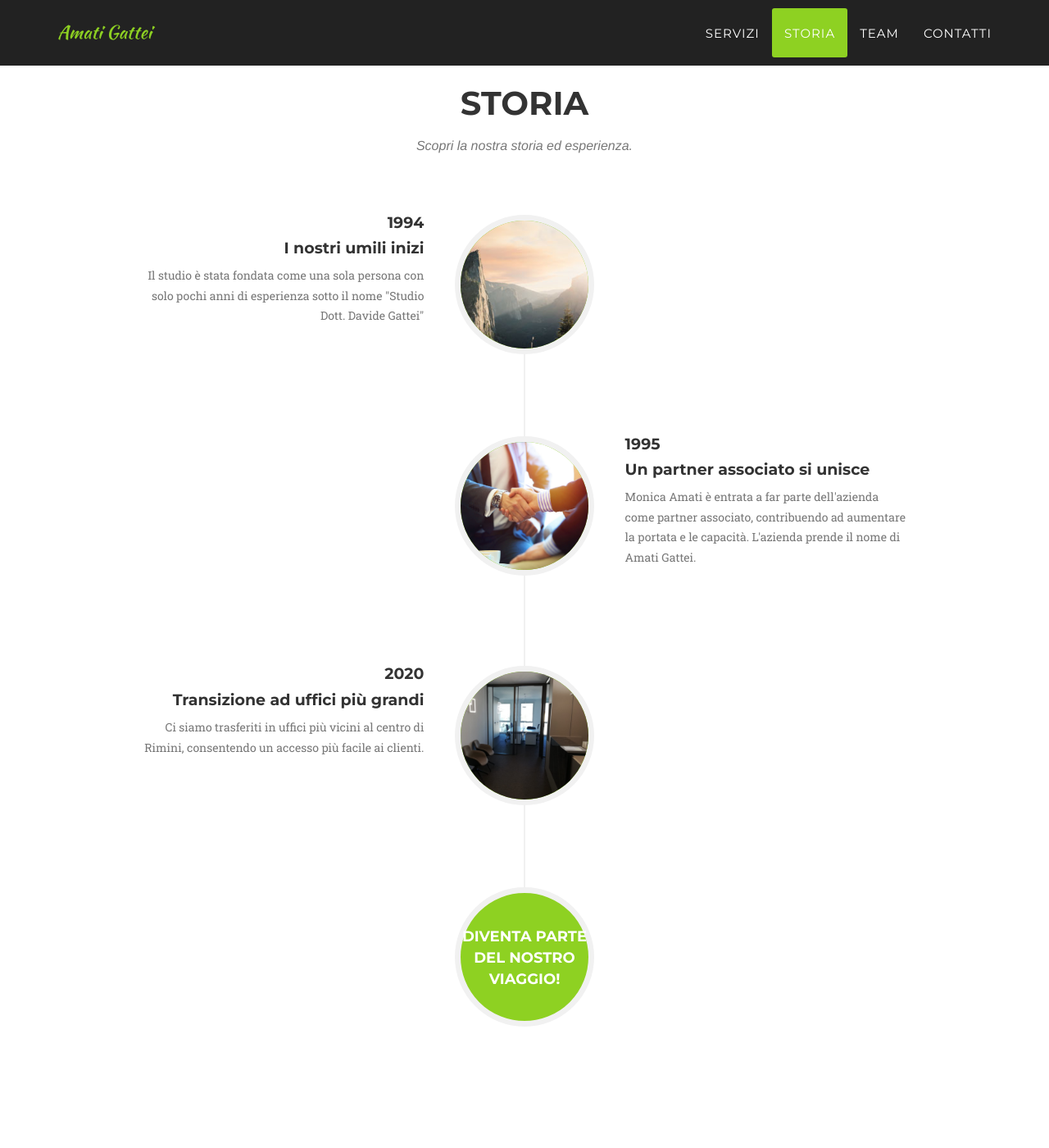
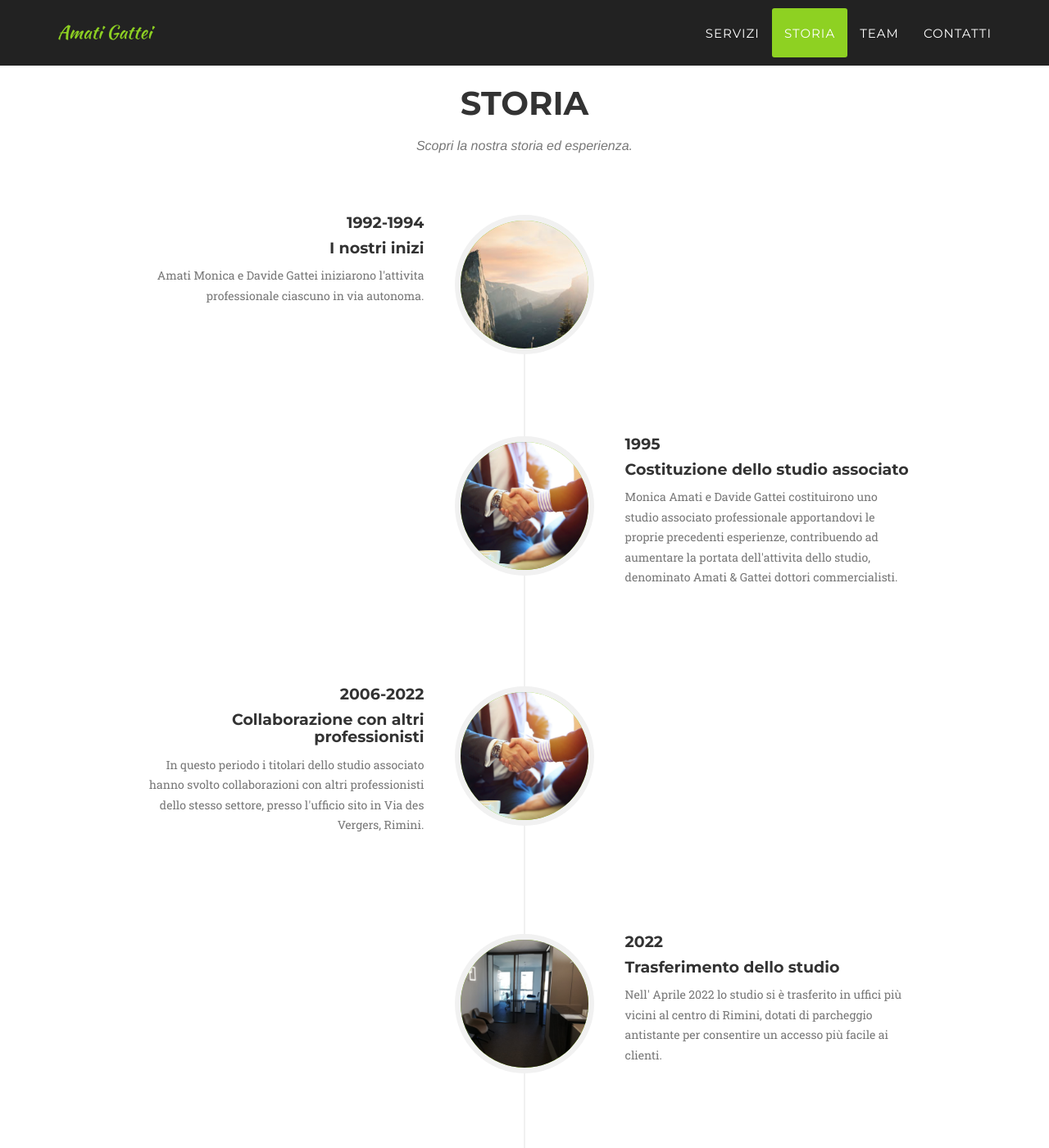
Before and after one commit to github-amatigattei/github-amatigattei.github.io, a Jekyll site: the page built from index.html, in a window 1280 px wide and 1400 px high, scrolled down 1808 px. Shown: the whole window at 82% size. Built offline with Jekyll 4.4.1, drawn with Linux system fonts in a browser that asks for light colours; some web fonts are replaced; some of the changed text lies outside the part shown.

Commit message:
Update based on feedback

```diff
--- a/_includes/about.html
+++ b/_includes/about.html
@@ -16,11 +16,11 @@
                             </div>
                             <div class="timeline-panel">
                                 <div class="timeline-heading">
-                                    <h4>1994</h4>
-                                    <h4 class="subheading">I nostri umili inizi</h4>
+                                    <h4>1992-1994</h4>
+                                    <h4 class="subheading">I nostri inizi</h4>
                                 </div>
                                 <div class="timeline-body">
-                                    <p class="text-muted">Il studio è stata fondata come una sola persona con solo pochi anni di esperienza sotto il nome "Studio Dott. Davide Gattei"</p>
+                                    <p class="text-muted">Amati Monica e Davide Gattei iniziarono l'attivita professionale ciascuno in via autonoma.</p>
                                 </div>
                             </div>
                         </li>
@@ -31,28 +31,42 @@
                             <div class="timeline-panel">
                                 <div class="timeline-heading">
                                     <h4>1995</h4>
-                                    <h4 class="subheading">Un partner associato si unisce</h4>
+                                    <h4 class="subheading">Costituzione dello studio associato</h4>
                                 </div>
                                 <div class="timeline-body">
-                                    <p class="text-muted">Monica Amati è entrata a far parte dell'azienda come partner associato, contribuendo ad aumentare la portata e le capacità. L'azienda prende il nome di Amati Gattei.</p>
+                                    <p class="text-muted">Monica Amati e Davide Gattei costituirono uno studio associato professionale apportandovi le proprie precedenti esperienze, contribuendo ad aumentare la portata dell'attivita dello studio, denominato Amati & Gattei dottori commercialisti.</p>
                                 </div>
                             </div>
                         </li>
-                        <li>
+                        <li class="timeline">
+                            <div class="timeline-image">
+                                <img class="img-circle img-responsive" src="img/about/hands.png" alt="">
+                            </div>
+                            <div class="timeline-panel">
+                                <div class="timeline-heading">
+                                    <h4>2006-2022</h4>
+                                    <h4 class="subheading">Collaborazione con altri professionisti</h4>
+                                </div>
+                                <div class="timeline-body">
+                                    <p class="text-muted">In questo periodo i titolari dello studio associato hanno svolto collaborazioni con altri professionisti dello stesso settore, presso l'ufficio sito in Via des Vergers, Rimini.</p>
+                                </div>
+                            </div>
+                        </li>
+                        <li class="timeline-inverted">
                             <div class="timeline-image">
                                 <img class="img-circle img-responsive" src="img/about/office.png" alt="">
                             </div>
                             <div class="timeline-panel">
                                 <div class="timeline-heading">
-                                    <h4>2020</h4>
-                                    <h4 class="subheading">Transizione ad uffici più grandi</h4>
+                                    <h4>2022</h4>
+                                    <h4 class="subheading">Trasferimento dello studio</h4>
                                 </div>
                                 <div class="timeline-body">
-                                    <p class="text-muted">Ci siamo trasferiti in uffici più vicini al centro di Rimini, consentendo un accesso più facile ai clienti.</p>
+                                    <p class="text-muted">Nell' Aprile 2022 lo studio si è trasferito in uffici più vicini al centro di Rimini, dotati di parcheggio antistante per consentire un accesso più facile ai clienti.</p>
                                 </div>
                             </div>
                         </li>
-                        <li class="timeline-inverted">
+                        <li class="timeline">
                             <div class="timeline-image">
                                 <h4>Diventa parte
                                     <br>del nostro
--- a/_includes/header.html
+++ b/_includes/header.html
@@ -44,8 +44,8 @@
     <header>
         <div class="container">
             <div class="intro-text">
-                <div class="intro-lead-in">Amati & Gattei</div>
-                <div class="intro-heading">Studio Associato Dottori Commercialisti</div>
+                <div class="intro-lead-in">Amati Gattei</div>
+                <div class="intro-heading">Studio Dottori Commercialisti</div>
                 <a href="#services" class="page-scroll btn btn-xl">Sapere di piu</a>
             </div>
         </div>
```
